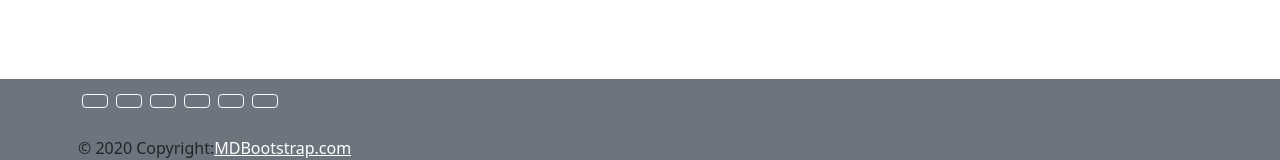
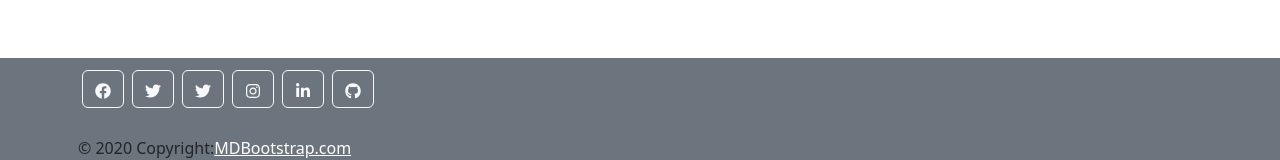
Before and after one commit to 8991sara/event-registration-front, a React (Create React App) app: page / in a window 1280 px wide. Shown: the part 632-792 px from the top of the page. Built offline with nearby package versions, Linux system fonts and the light colour scheme.

Commit message:
add icon

```diff
--- a/package.json
+++ b/package.json
@@ -6,8 +6,7 @@
     "@testing-library/jest-dom": "^5.16.5",
     "@testing-library/react": "^13.4.0",
     "@testing-library/user-event": "^13.5.0",
-    "bootstrap": "^5.1.3",
-    "bootstrap-icons": "^1.10.3",
+    "bootstrap": "^5.2.3",
     "mdb-react-ui-kit": "^5.1.0",
     "react": "^18.2.0",
     "react-bootstrap": "^2.7.0",
--- a/src/index.js
+++ b/src/index.js
@@ -8,7 +8,7 @@ import Contact from "./pages/Contact";
 import NoPage from "./pages/NoPage";
 import Footer from "./pages/Footer";
 import 'bootstrap/dist/css/bootstrap.min.css';
-import "bootstrap-icons/font/bootstrap-icons.css";
+// import "bootstrap-icons/font/bootstrap-icons.css";
 
 
 export default function App() {
--- a/src/pages/Footer.js
+++ b/src/pages/Footer.js
@@ -1,6 +1,7 @@
 import * as React from 'react';
 import { Navbar, NavDropdown, Nav, Container } from 'react-bootstrap';
-import "bootstrap-icons/font/bootstrap-icons.css";
+import { FaTwitter, FaFacebook, FaInstagram,FaGithub,FaLinkedinIn } from "react-icons/fa";
+
 const Footer = () => {
 
 return(
@@ -8,29 +9,29 @@ return(
     <div className="bg-secondary mt-auto">
   <Container className="p-2">
   <section class="mb-4">
-      <a class="btn btn-outline-light btn-floating m-1" href="#!" role="button"
-        ><i class="fab fa-facebook-f"></i
-      ></a>
+      <a class="btn btn-outline-light btn-floating m-1" href="#!" role="button">
 
-      <a class="btn btn-outline-light btn-floating m-1" href="#!" role="button"
-        ><i class="fab fa-twitter"></i
-      ></a>
+      <FaFacebook />
+      </a>
 
-      <a class="btn btn-outline-light btn-floating m-1" href="#!" role="button"
-        ><i class="fab fa-google"></i
-      ></a>
+      <a class="btn btn-outline-light btn-floating m-1" href="#!" role="button">
+        <FaTwitter />
+      </a>
 
-      <a class="btn btn-outline-light btn-floating m-1" href="#!" role="button"
-        ><i class="fab fa-instagram"></i
-      ></a>
+      <a class="btn btn-outline-light btn-floating m-1" href="#!" role="button">
+      <FaTwitter />
+      </a>
 
-      <a class="btn btn-outline-light btn-floating m-1" href="#!" role="button"
-        ><i class="fab fa-linkedin-in"></i
-      ></a>
+      <a class="btn btn-outline-light btn-floating m-1" href="#!" role="button">
+        <FaInstagram />
+      </a>
 
-      <a class="btn btn-outline-light btn-floating m-1" href="#!" role="button"
-        ><i class="fab fa-github"></i
-      ></a>
+      <a class="btn btn-outline-light btn-floating m-1" href="#!" role="button">
+        <FaLinkedinIn />
+      </a>
+
+      <a class="btn btn-outline-light btn-floating m-1" href="#!" role="button">
+        <FaGithub /></a>
     </section>
     <div>
         © 2020 Copyright:
```
Also changed, not shown: 1 other file (tests, documents, lock files or other folders).
